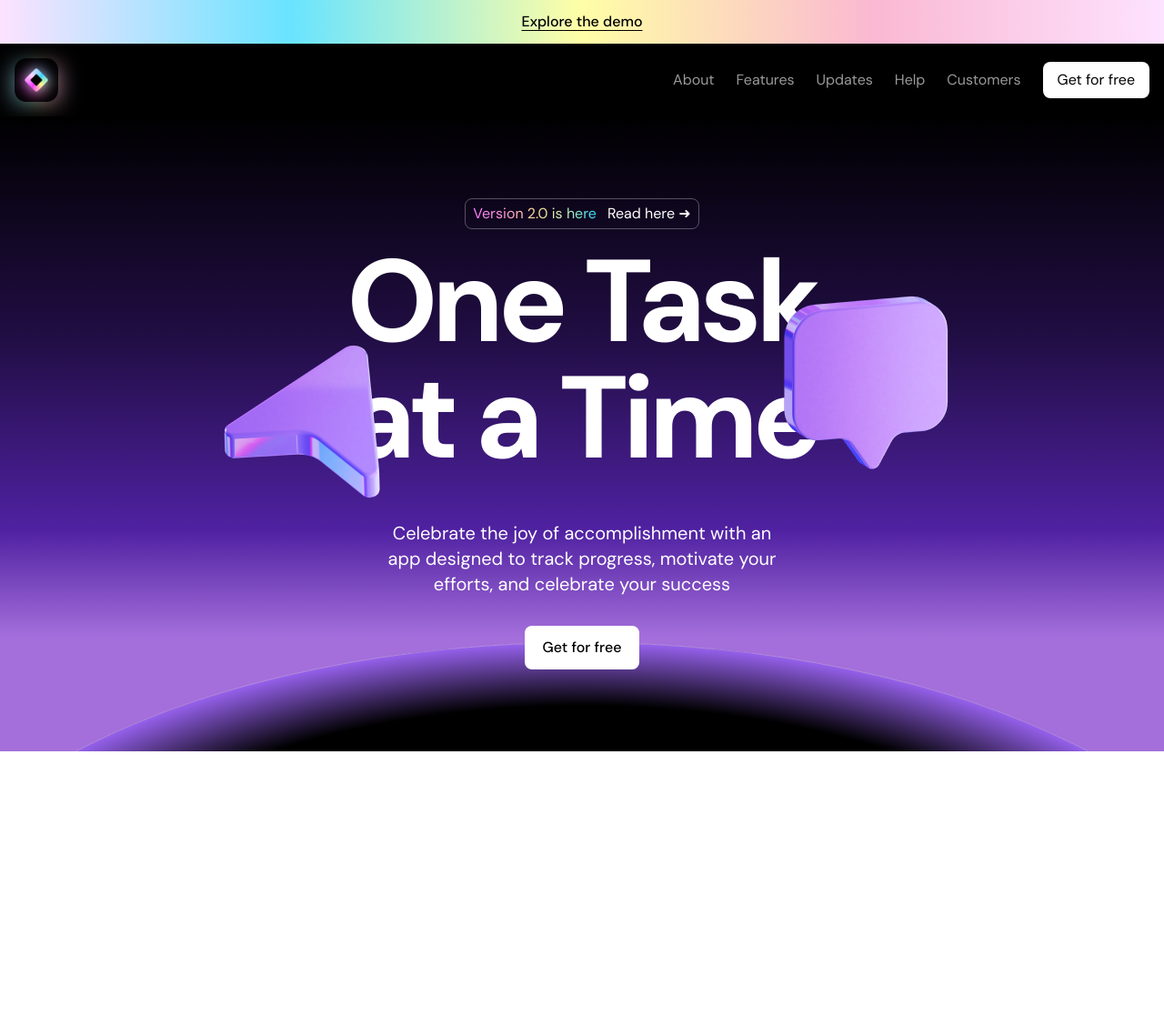
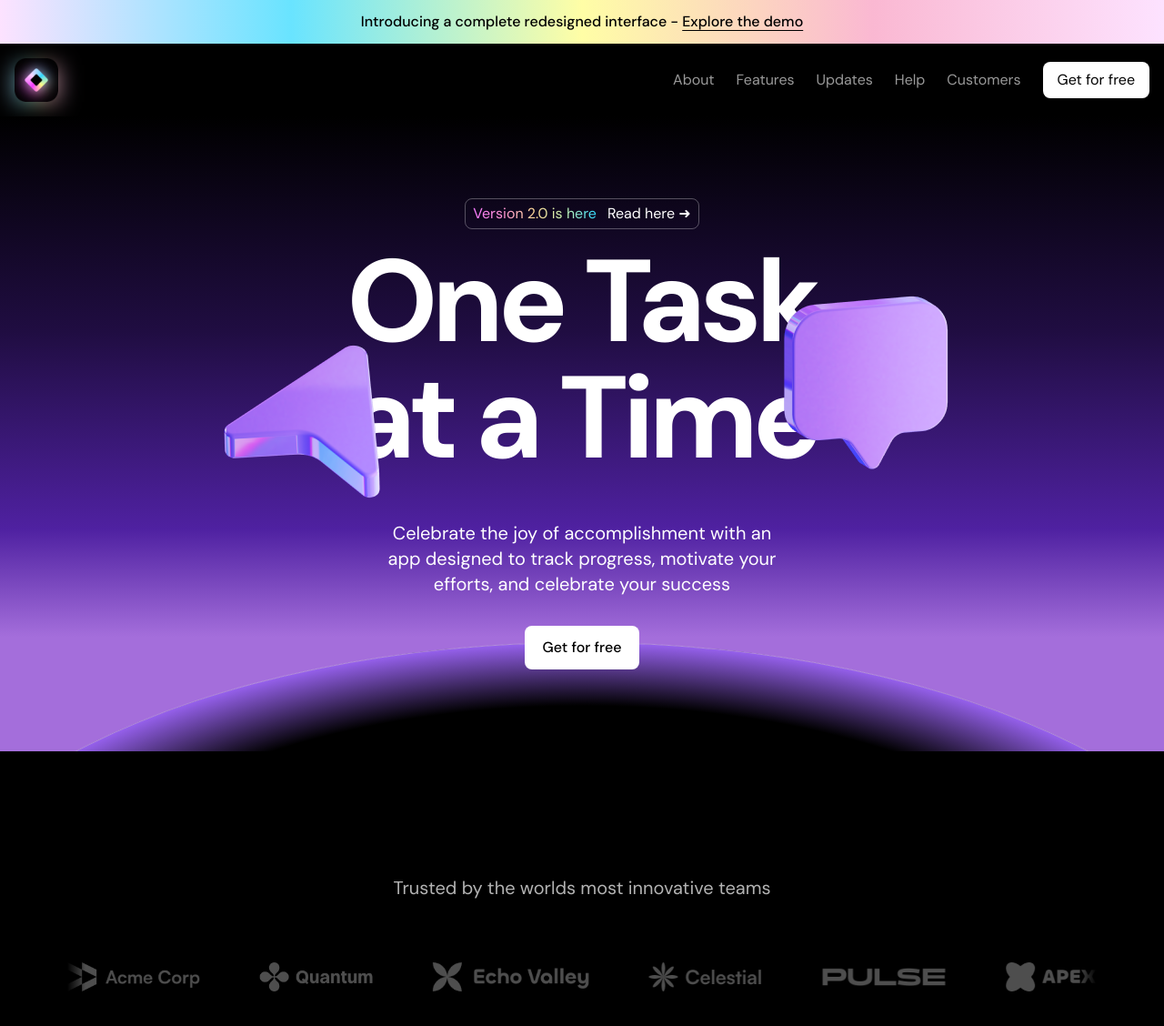
Before and after one commit to sleepielle/OneTask, a Next.js app: page / in a window 1280 px wide. Shown: the top 1128 px of the page at 91% size. Before the commit the page ends 826 px from the top, so only its background shows below. Built offline with nearby package versions, Linux system fonts and the light colour scheme.

Commit message:
feat: implemented logo ticker section. pending animation.

```diff
--- a/src/components/Banner.tsx
+++ b/src/components/Banner.tsx
@@ -2,8 +2,11 @@ export const Banner = () => {
   return (
     <div className="py-3 text-center bg-[linear-gradient(to_right,rgb(252,214,255,0.7),rgb(41,216,255,0.7),rgb(255,253,128,0.7),rgb(248,154,191,0.7),rgb(252,214,255,0.7))]">
       <div className="container">
+        <span className="font-medium">
+          Introducing a complete redesigned interface -{" "}
+        </span>
         <a href="#" className="underline underline-offset-4 font-medium">
-          Explore the demo
+          <span>Explore the demo</span>
         </a>
       </div>
     </div>
--- a/src/components/LogoTicker.tsx
+++ b/src/components/LogoTicker.tsx
@@ -1,3 +1,4 @@
+import Image from "next/image";
 import acmeLogo from "../assets/images/acme.png";
 import quantumLogo from "../assets/images/quantum.png";
 import echoLogo from "../assets/images/echo.png";
@@ -15,5 +16,35 @@ const images = [
 ];
 
 export const LogoTicker = () => {
-  return null;
+  return (
+    <div className="bg-black py-[72px]">
+      <div className="container">
+        <div className="flex items-center justify-center flex-col pt-8 ">
+          <h2 className="text-white/70 text-center m-8 text-xl">
+            Trusted by the worlds most innovative teams
+          </h2>
+          <div
+            className="
+            relative overflow-hidden mt-9
+            before:content-[''] before:absolute before:inset-y-0 before:left-0 before:w-5
+            before:bg-gradient-to-r before:from-black before:to-black/0
+            after:content-[''] after:absolute after:inset-y-0 after:right-0 after:w-5
+            after:bg-gradient-to-l after:from-black after:to-black/0
+          "
+          >
+            <div className="flex gap-16">
+              {images.map((logo) => (
+                <Image
+                  src={logo.src}
+                  alt={logo.alt}
+                  key={logo.alt}
+                  className="flex-none h-8 w-auto"
+                />
+              ))}
+            </div>
+          </div>
+        </div>
+      </div>
+    </div>
+  );
 };
```
